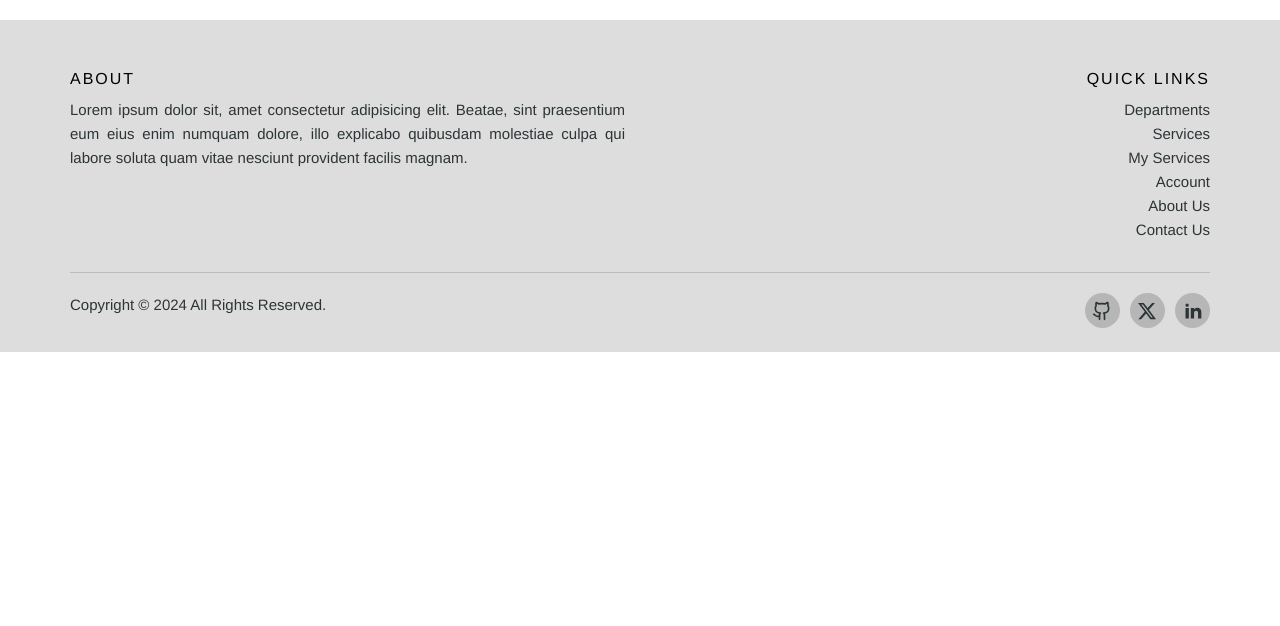
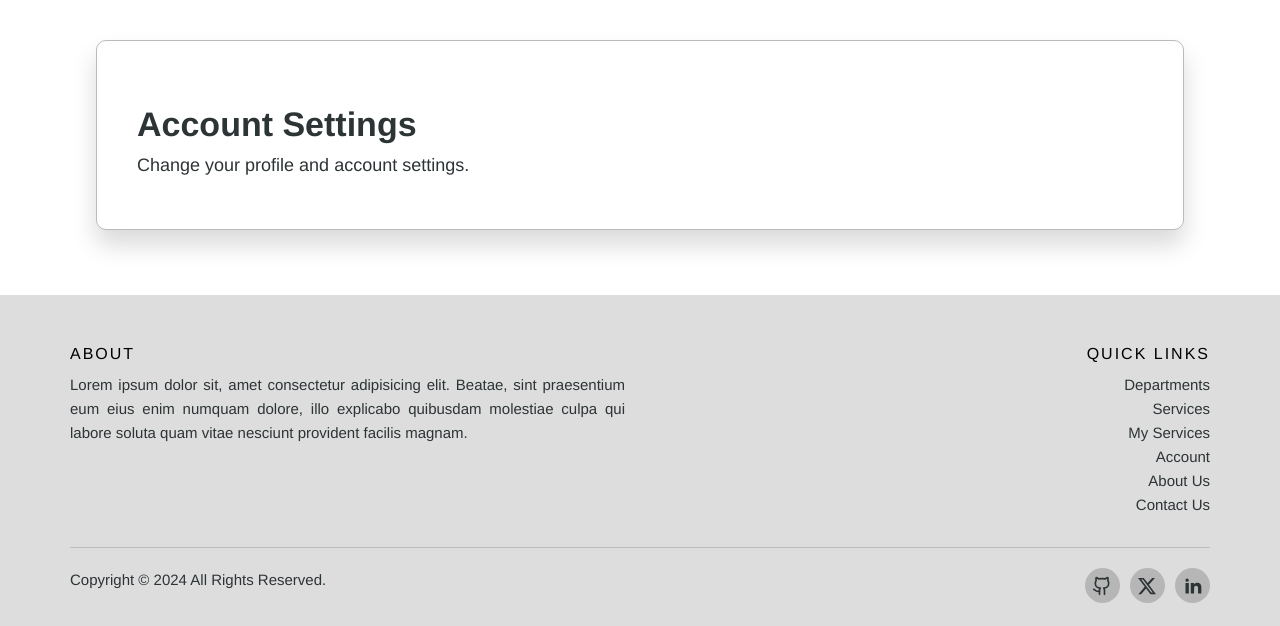
Before and after one commit to Mostafa-Anwar-Sagor/E-govt-service-portal, a Flask app: page /account in a window 1280 px wide. Shown: the part 100-726 px from the top of the page. Run offline with Flask 3, Linux system fonts and the light colour scheme; the visitor is signed in with stand-in values (Sample User, id 1); some libraries are stand-ins or nearby versions.

Commit message:
[feat] Basic account view

```diff
--- /dev/null
+++ b/static/styles/account.css
@@ -0,0 +1,29 @@
+.account-box {
+	color: #2d3436;
+	border: 1px solid #2d343654;
+	margin: auto;
+	margin-top: 40px;
+	width: 85%;
+	padding: 40px;
+	box-sizing: border-box;
+	box-shadow: 0 15px 25px rgba(0, 0, 0, 0.15);
+	border-radius: 10px;
+	margin-bottom: 65px;
+}
+
+.account-box .account-title {
+	margin: 25px auto 10px;
+	padding: 0;
+	font-size: 34px;
+	font-weight: bold;
+	color: #2d3436;
+}
+
+.account-box .account-description {
+	font-size: 18px;
+	color: #2d3436;
+}
+
+.account-box .content {
+	margin-top: 40px;
+}
--- a/templates/account.html
+++ b/templates/account.html
@@ -2,11 +2,14 @@
 
 {% block title %}Account | GSP{% endblock %}
 
+{% block head %}
+<link rel="stylesheet" href="{{ url_for('static', filename='styles/account.css') }}">
+{% endblock %}
+
 {% block body %}
-<h1>{{ user.id }}</h1>
-<h1>{{ user.name }}</h1>
-<h1>{{ user.phone }}</h1>
-<h1>{{ user.email }}</h1>
-<h1>{{ user.address }}</h1>
-<h1>{{ user.is_admin }}</h1>
+<div class="account-box">
+    <h2 class="account-title">Account Settings</h2>
+    <p class="account-description">Change your profile and account settings.</p>
+
+</div>
 {% endblock %}
```
